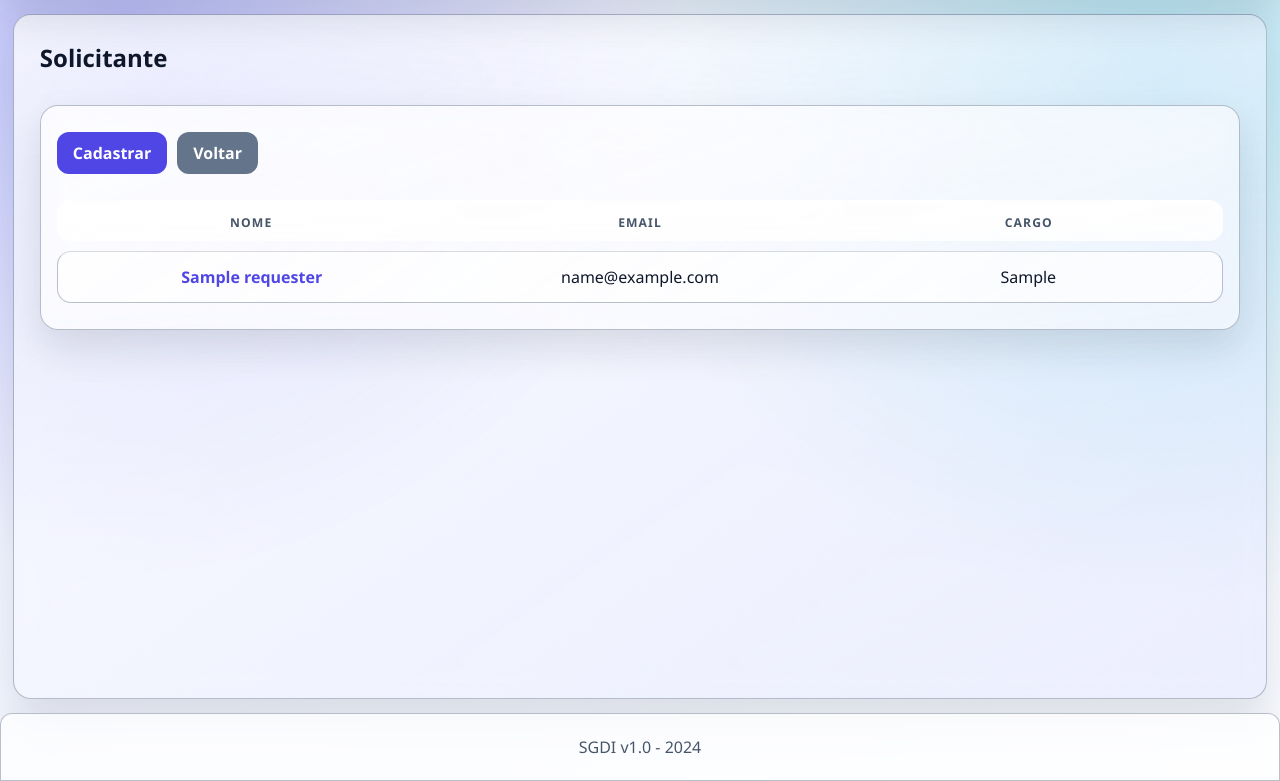
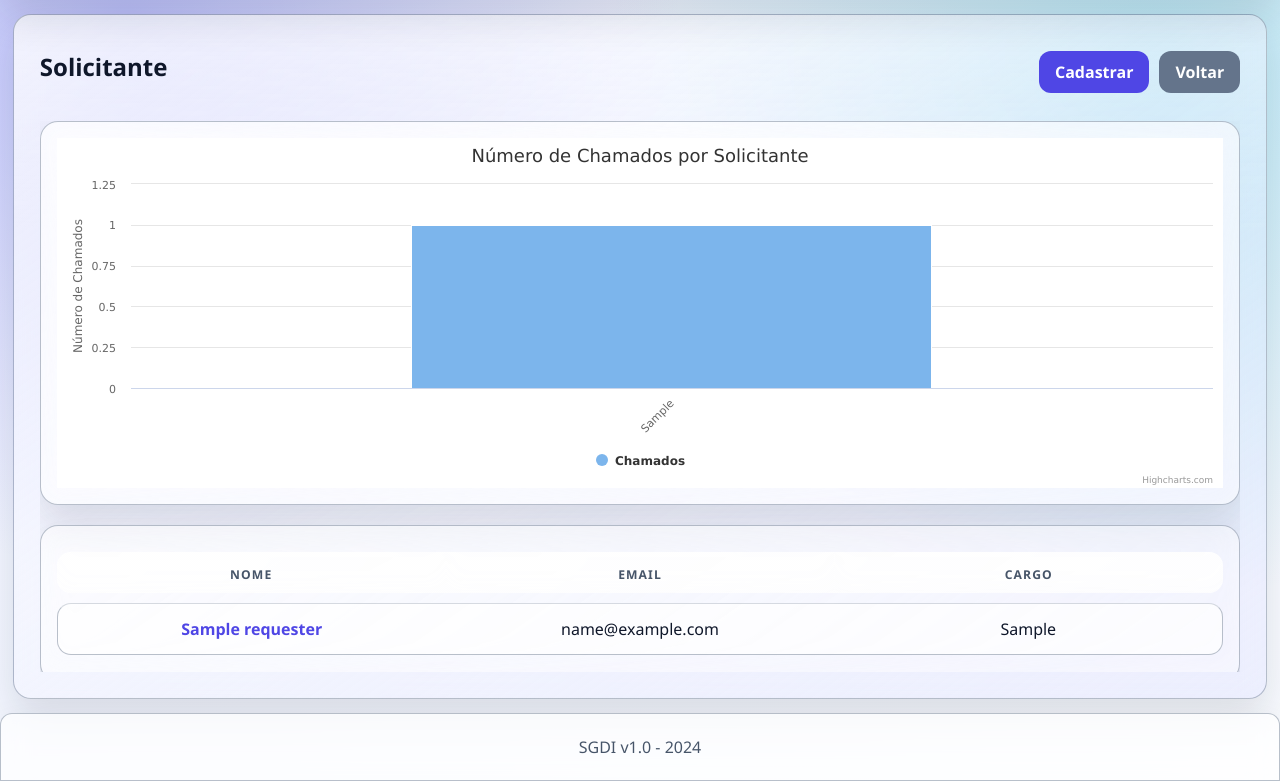
Before and after one commit to PabloAOliveira/SistemaLegado, a Flask app: page /solicitante in a window 1280 px wide. Shown: the part 68-849 px from the top of the page. Run offline with Flask 3, Linux system fonts and the light colour scheme; tables that the repository leaves empty hold one stand-in row (values such as "Sample post").

Commit message:
Inserido grafico e realizado correções visuais na pagina solicitantes

```diff
--- a/app.py
+++ b/app.py
@@ -266,7 +266,24 @@ def detalhes(demanda_id):
 
 @app.route('/solicitante', methods=['GET'])
 def solicitante():
-    return render_template('solicitante.html', requesters=get_requesters())
+    requesters = get_requesters()
+
+    # Count de chamados por solicitante
+    dados = fetch_all("""
+        SELECT solicitante, COUNT(*) as total
+        FROM demandas
+        GROUP BY solicitante
+        ORDER BY total DESC
+    """)
+
+    # Formata para o gráfico
+    categorias = [row[0] for row in dados]
+    totais = [row[1] for row in dados]
+
+    return render_template('solicitante.html',
+                         requesters=requesters,
+                         categorias=categorias,
+                         totais=totais)
 
 
 @app.route('/solicitante/cadastrar', methods=['GET', 'POST'])
--- a/templates/solicitante.html
+++ b/templates/solicitante.html
@@ -1,14 +1,33 @@
 {% extends "base.html" %}
 
 {% block content %}
-<h2>Solicitante</h2>
-
-<div class="glass-panel-soft" style="padding: 16px;">
-    <div class="page-actions" style="margin-bottom: 16px;">
+<!-- Cabeçalho com Título e Botões -->
+<div style="display: flex; justify-content: space-between; align-items: center; margin-bottom: 16px;">
+    <h2 style="margin: 0;">Solicitante</h2>
+    <div class="page-actions">
         <a href="{{ url_for('cadastrar_solicitante') }}" class="button-link">Cadastrar</a>
         <a href="{{ url_for('index') }}" class="button-link button-link-muted">Voltar</a>
     </div>
+</div>
 
+<!-- Container com scroll que engloba gráfico e tabela -->
+<div style="overflow-y: auto; height: calc(100vh - 150px); padding: 0;">
+    <!-- Container do Gráfico -->
+    <div class="glass-panel-soft" style="padding: 16px; margin-bottom: 20px;">
+        <!-- Gráfico de Chamados por Solicitante -->
+        <div id="container" style="margin-bottom: 0; height: 350px;"></div>
+
+        <!-- Dados para o gráfico -->
+        <script id="data" type="application/json">
+        {
+            "categories": {{ categorias | tojson }},
+            "data": {{ totais | tojson }}
+        }
+        </script>
+    </div>
+
+    <!-- Container da Tabela -->
+    <div class="glass-panel-soft" style="padding: 16px; margin-top: 0;">
         {% if requesters %}
         <table class="table-demandas">
             <thead>
@@ -32,4 +51,37 @@
         <p>Nenhum solicitante cadastrado.</p>
         {% endif %}
     </div>
+</div>
+
+<script src="https://code.highcharts.com/highcharts.js"></script>
+<script>
+document.addEventListener('DOMContentLoaded', function () {
+    const data = JSON.parse(document.getElementById('data').textContent);
+    console.log(data); // Verifique os dados no console
+    Highcharts.chart('container', {
+        chart: {
+            type: 'column'
+        },
+        title: {
+            text: 'Número de Chamados por Solicitante'
+        },
+        xAxis: {
+            categories: data.categories,
+            labels: {
+                rotation: -45
+            }
+        },
+        yAxis: {
+            min: 0,
+            title: {
+                text: 'Número de Chamados'
+            }
+        },
+        series: [{
+            name: 'Chamados',
+            data: data.data
+        }]
+    });
+});
+</script>
 {% endblock %}
```
Also changed, not shown: README.md. Lines whose indentation alone changed are shown as unchanged.
